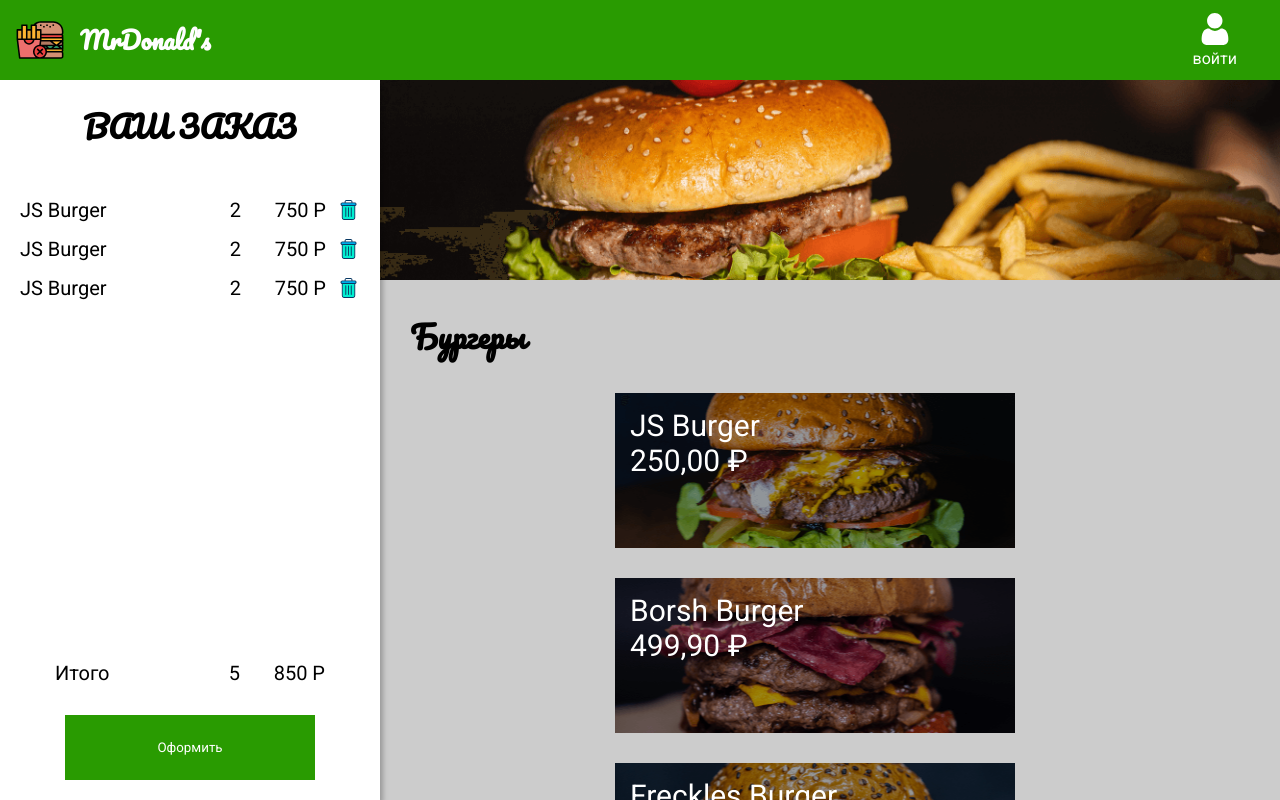
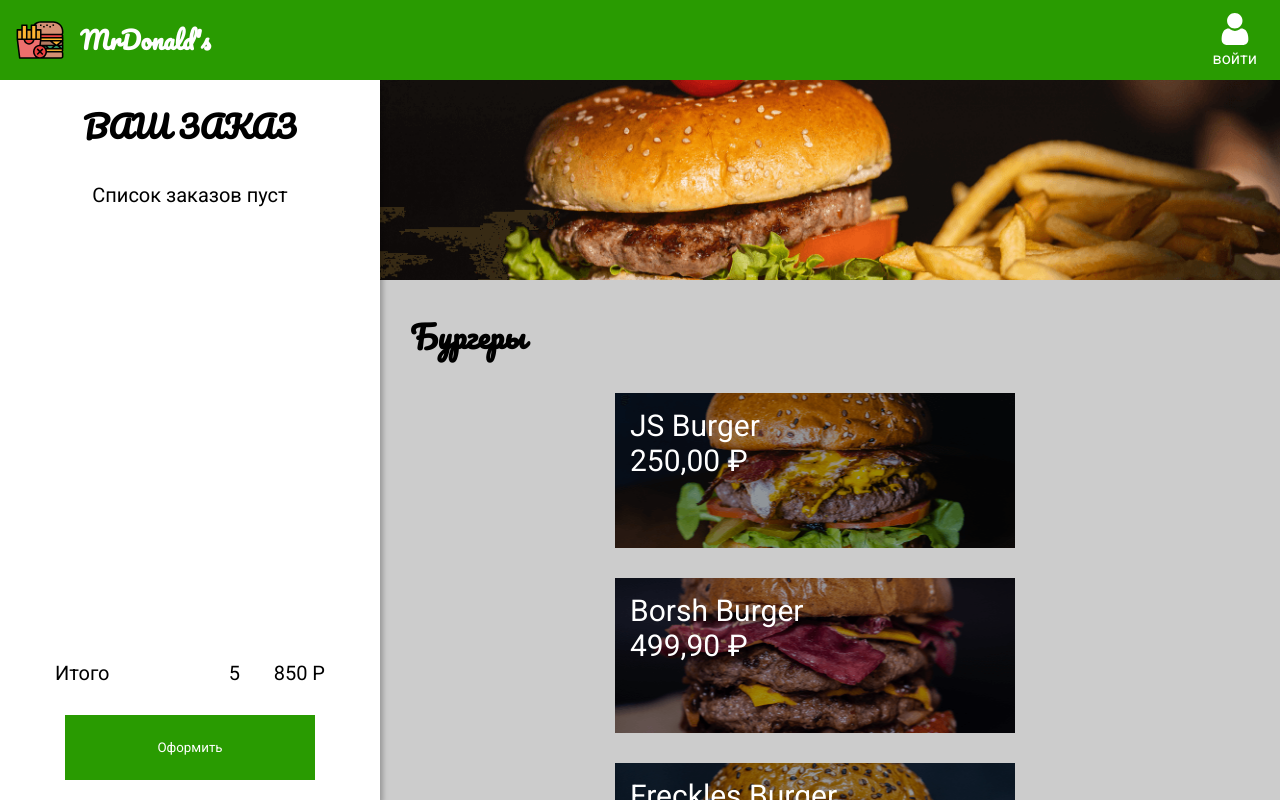
Before and after one commit to AiMedvedev/mrDonalds, a React (Create React App) app: page / in a window 1280 px wide. Shown: the top 800 px of the page. Built offline with nearby package versions, Linux system fonts and the light colour scheme.

Commit message:
working with hooks, order component made, restructured files in project

```diff
--- a/src/App.js
+++ b/src/App.js
@@ -1,23 +1,26 @@
 import React from 'react';
-import { GlobalStyle } from './Components/GlobalStyle';
-import { NavBar } from './Components/NavBar';
-import { Menu } from './Components/Menu';
-import { ModalItem } from './Components/ModalItem';
-import { Order } from './Components/Order';
+import { GlobalStyle } from './Components/Style/GlobalStyle';
+import { NavBar } from './Components/NavBar/NavBar';
+import { Menu } from './Components/Menu/Menu';
+import { ModalItem } from './Components/Modal/ModalItem';
+import { Order } from './Components/Order/Order';
+import { useOpenItem } from './Components/Hooks/useOpenItem';
+import { useOrders } from './Components/Hooks/useOrders';
+
 
 function App() {
 
-  const [openItem, setOpenItem] = React.useState(null);
-
+  const openItem = useOpenItem();
+  const orders = useOrders();
 
 
   return (
     <>
       <GlobalStyle/>
       <NavBar/>
-      <Order/>
-      <Menu setOpenItem={setOpenItem} />
-    <ModalItem openItem={openItem} setOpenItem={setOpenItem}/>
+      <Order {...orders} />
+      <Menu {...openItem} />
+      { openItem.openItem && <ModalItem {...openItem} {...orders} />}
     </>
   );
 }
--- /dev/null
+++ b/src/Components/Hooks/useOpenItem.js
@@ -0,0 +1,7 @@
+import { useState } from 'react';
+
+export function useOpenItem() {
+    const [openItem, setOpenItem] = useState(null);
+
+    return { openItem, setOpenItem };
+}
--- /dev/null
+++ b/src/Components/Hooks/useOrders.js
@@ -0,0 +1,7 @@
+import { useState } from 'react';
+
+export function useOrders() {
+    const [orders, setOrders] = useState([]);
+
+    return { orders, setOrders };
+}
--- a/src/Components/Banner.js
+++ b/src/Components/Menu/Banner.js
@@ -1,5 +1,5 @@
 import styled from 'styled-components';
-import bannerImg from '../image/banner.png';
+import bannerImg from '../../image/banner.png';
 
 export const Banner = styled.div`
     height: 200px;
--- a/src/Components/Menu.js
+++ b/src/Components/Menu/Menu.js
@@ -1,8 +1,8 @@
 import React from 'react';
 import styled from 'styled-components';
-import dbMenu from './DBMenu';
-import { Banner } from './Banner';
-import { ListItem } from './ListItem';
+import dbMenu from '../DBMenu';
+import { Banner } from '../Menu/Banner';
+import { ListItem } from '../Menu/ListItem';
 
 
 const MenuStyled = styled.main`
--- a/src/Components/ModalItem.js
+++ b/src/Components/Modal/ModalItem.js
@@ -1,6 +1,6 @@
 import styled from 'styled-components';
 import React from 'react';
-import { ButtonCheckout } from './ButtonCheckout';
+import { ButtonCheckout } from '../Style/ButtonCheckout';
 
 const Overlay = styled.div`
     position: fixed;
@@ -48,15 +48,22 @@
 `;
 
 
-export const ModalItem = ({ openItem, setOpenItem}) => {
+export const ModalItem = ({ openItem, setOpenItem, orders, setOrders }) => {
 
-    function closeModal(e) {
+    const closeModal = (e) => {
         if(e.target.id === 'overlay') {
             setOpenItem(null);
         }
-    }
+    };
 
-    if(!openItem) return null;
+    const order = {
+        ...openItem
+    };
+
+    const addToOrder = () => {
+        setOrders([...orders, order]);
+        setOpenItem(null);
+    };
 
     return (
         <Overlay id="overlay" onClick={closeModal}>
@@ -70,7 +77,7 @@
                         {style: 'currency', currency: 'RUB'})}</p>
                     </HeaderContent>
 
-                    <ButtonCheckout>Добавить</ButtonCheckout>
+                    <ButtonCheckout onClick={addToOrder}>Добавить</ButtonCheckout>
                 </Content>
             </Modal>
         </Overlay>
--- a/src/Components/NavBar.js
+++ b/src/Components/NavBar/NavBar.js
@@ -1,7 +1,7 @@
 import React from 'react';
 import styled from 'styled-components';
-import logoImg from '../image/logo.svg';
-import signInImg from '../image/sign.svg';
+import logoImg from '../../image/logo.svg';
+import signInImg from '../../image/sign.svg';
 
 const NavBarStyled = styled.header`
     position: fixed;
@@ -9,7 +9,7 @@
     left: 0;
     z-index: 999;
     height: 80px;
-    width: 100vw;
+    width: 100%;
     display: flex;
     justify-content: space-between;
     align-items: center;
@@ -36,7 +36,6 @@
     font-family: Roboto, sans-serif;
     background-color: transparent;
     font-size: 16px;
-    margin-right: 20px;
     border-color: transparent;
     color: white;
 `;
--- a/src/Components/Order.js
+++ b/src/Components/Order/Order.js
@@ -1,6 +1,6 @@
 import styled from 'styled-components';
 import React from 'react';
-import { ButtonCheckout } from './ButtonCheckout';
+import { ButtonCheckout } from '../Style/ButtonCheckout';
 import { OrderListItem } from './OrderListItem';
 
 const OrderStyled = styled.section`
@@ -43,8 +43,11 @@
     margin-left: 20px;
 `;
 
+const EmptyList = styled.p`
+    text-align: center;
+`;
 
-export const Order = () => {
+export const Order = ({ orders }) => {
     return (
         <OrderStyled>
             <OrderTitle>
@@ -52,11 +55,10 @@
             </OrderTitle>
 
             <OrderContent>
-                <OrderList>
-                    <OrderListItem/>
-                    <OrderListItem/>
-                    <OrderListItem/>
-                </OrderList>
+                {orders.length ? <OrderList>
+                    {orders.map(order => <OrderListItem order={order} />)}
+                </OrderList> :
+                <EmptyList>Список заказов пуст</EmptyList>}
             </OrderContent>
 
             <OrderTotal>
--- a/src/Components/OrderListItem.js
+++ b/src/Components/Order/OrderListItem.js
@@ -1,6 +1,6 @@
 import React from 'react';
 import styled from 'styled-components';
-import trashImage from '../image/trash.svg';
+import trashImage from '../../image/trash.svg';
 
 
 const OrderItemStyled = styled.li`
@@ -33,11 +33,12 @@
 `;
 
 
-export const OrderListItem = () => (
+export const OrderListItem = ({ order }) => (
     <OrderItemStyled>
-        <ItemName>JS Burger</ItemName>
+        <ItemName>{order.name}</ItemName>
         <span>2</span>
-        <ItemPrice>750 P</ItemPrice>
+        <ItemPrice>{order.price.toLocaleString('ru-RU',
+                {style: 'currency', currency: 'RUB'})}</ItemPrice>
         <TrashButton/>
     </OrderItemStyled>
 );
```
Also changed, not shown: src/Components/Menu/ListItem.js (renamed from src/Components/ListItem.js), src/Components/Style/ButtonCheckout.js (renamed from src/Components/ButtonCheckout.js), src/Components/Style/GlobalStyle.js (renamed from src/Components/GlobalStyle.js).
